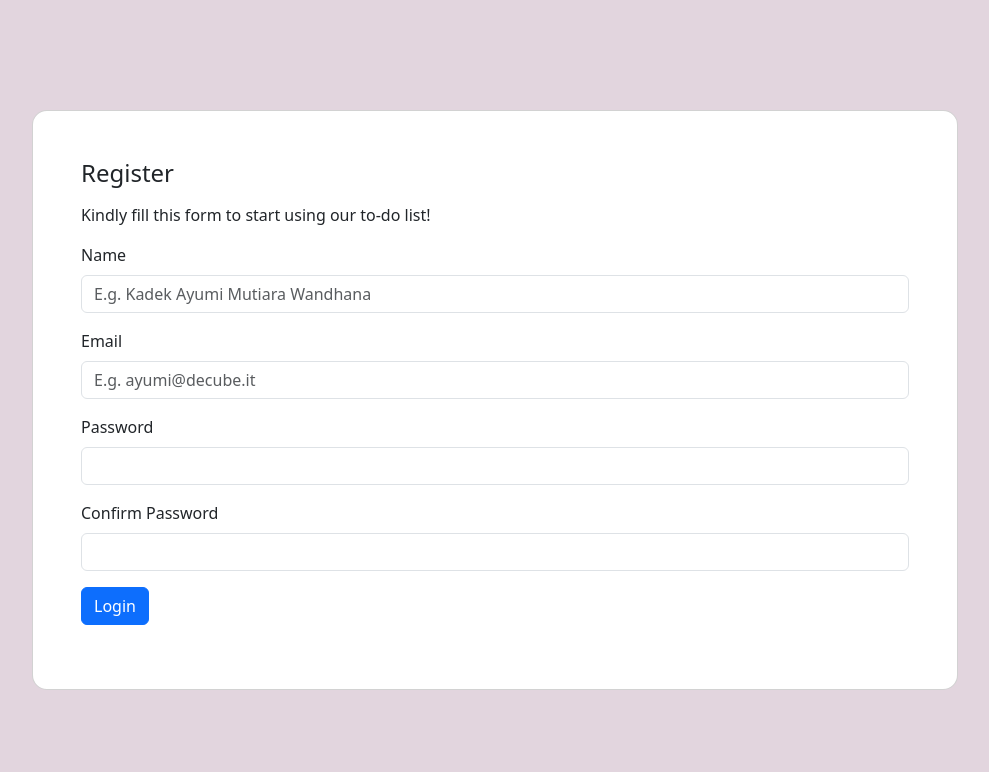
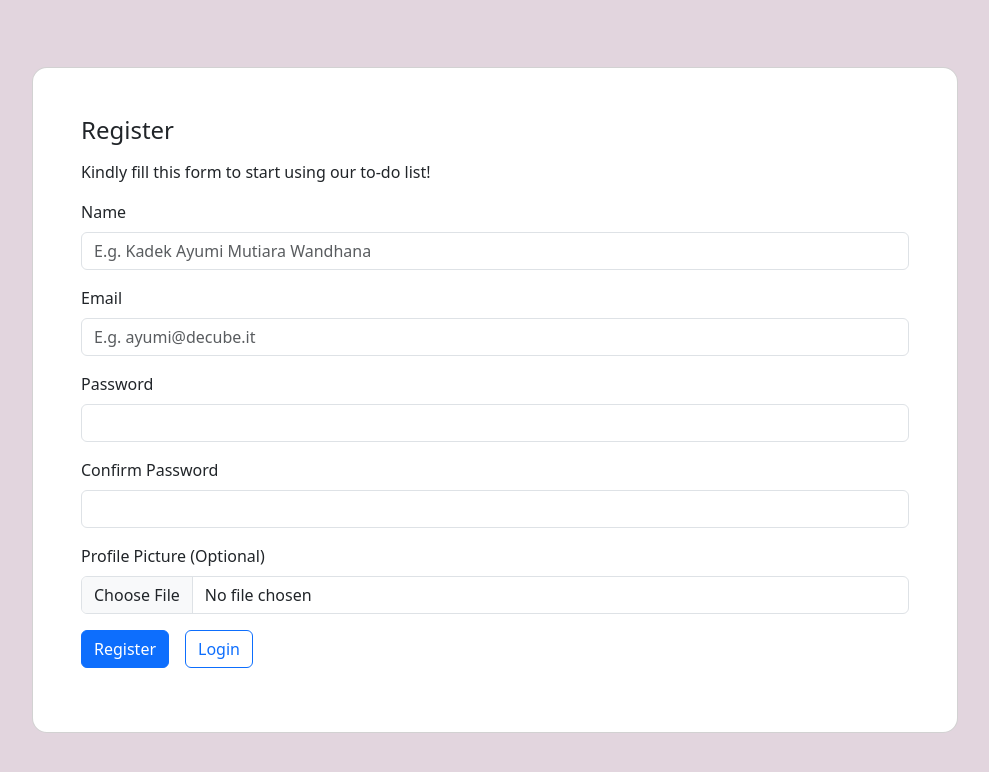
Before and after one commit to hoshiirui/hoshii-todo-express-js, a React (Create React App) app in the folder frontend/: page /register in a window 1280 px wide. Shown: the top 772 px of the page, without its empty margins (145-1134 px from the left). Built offline with nearby package versions, Linux system fonts and the light colour scheme.

Commit message:
display profile picture, UI fixes, tapi belum bisa register pake pp

```diff
--- a/frontend/src/components/Login.js
+++ b/frontend/src/components/Login.js
@@ -2,8 +2,13 @@ import React, { useState } from "react";
 import axios from "axios";
 import { useNavigate } from "react-router-dom";
 import { useAuth } from "../provider/authProvider";
+import { Link } from "react-router-dom"
 
 const Login = () => {
+  const buttonSpace = {
+    marginRight: "1rem",
+  };
+
   const [email, setEmail] = useState("");
   const [password, setPassword] = useState("");
   const [msg, setMsg] = useState("");
@@ -62,9 +67,9 @@ const Login = () => {
                     {msg}
                   </p>
                   <div className="form-group mb-3">
-                    <button type="submit" className="btn btn-primary">
-                      Login
-                    </button>
+                    <button type="submit" className="btn btn-primary"  style={buttonSpace}>Login</button>
+                    {/* <button type="button" className="btn btn-primary">Register</button> */}
+                    <Link to={`../register`} className="btn btn-outline-primary">Register</Link>
                   </div>
                 </form>
               </div>
--- a/frontend/src/components/Register.js
+++ b/frontend/src/components/Register.js
@@ -1,25 +1,54 @@
 import React, {useState} from 'react'
 import axios from 'axios'
-import { useNavigate } from 'react-router-dom'
+import { useNavigate, Link } from 'react-router-dom'
 
 const Register = () => {
+    const buttonSpace = {
+      marginRight: "1rem",
+    };
+
     const [name, setName] = useState('')
     const [email, setEmail] = useState('')
     const [password, setPassword] = useState('')
     const [confPassword, setConfPassword] = useState('')
     const [msg, setMsg] = useState("")
+    const [file, setFile] = useState("")
+    const [preview, setPreview] = useState("")
     const history = useNavigate()
+
+    const loadImage = (e) => {
+      const image = e.target.files[0]
+      setFile(image);
+      setPreview(URL.createObjectURL(image));
+    }
 
     const Register = async(e) => {
         e.preventDefault();
         try {
-            await axios.post('http://localhost:5000/users', {
-                name: name,
-                email: email,
-                password: password,
-                confPassword: confPassword
-            })
-            history("/login")
+            if(preview){
+              const formData = new FormData();
+              formData.append("name", name);
+              formData.append("email", email);
+              formData.append("password", password);
+              formData.append("confPassword", confPassword);
+              formData.append("file", file);
+              console.log(file)
+              await axios.post('http://localhost:5000/users', formData, {
+                headers:{
+                  "Content-Type": "multipart/form-data"
+                }
+              })
+            }else{
+              await axios.post('http://localhost:5000/users', {
+                  name: name,
+                  email: email,
+                  password: password,
+                  confPassword: confPassword,
+                  file: null
+              })
+            }
+            // history("/login").
+            console.log(preview)
         } catch (error) {
             if(error.response){
                 setMsg(error.response.data.msg)
@@ -56,12 +85,24 @@ const Register = () => {
                       <label htmlFor="confPasswordInput" className="form-label">Confirm Password</label>
                       <input type="password" onChange={(e) => setConfPassword(e.target.value)} value={confPassword} className="form-control" />
                     </div>
+                    <div className="form-group mb-3">
+                      <label htmlFor="fileInput" className="form-label">Profile Picture (Optional)</label>
+                      <input type="file" className="form-control" onChange={loadImage}/>
+                    </div>
                     <p className="text-danger mt-1" style={{ display: "block" }}>
                           {msg}
                     </p>
                     <div className="form-group mb-3">
-                        <button type="submit" className="btn btn-primary">Login</button>
+                        <button type="submit" className="btn btn-primary" style={buttonSpace}>Register</button>
+                        <Link to={`../login`} className="btn btn-outline-primary">Login</Link>
                     </div>
+                    {preview?(
+                      <figure>
+                        <img src={preview} alt='Preview image' className='w-128 h-128'></img>
+                      </figure>
+                    ): (
+                      ""
+                    )}
                   </form>
 
                 </div>
--- a/frontend/src/components/TodoList.js
+++ b/frontend/src/components/TodoList.js
@@ -49,8 +49,12 @@ const TodoList = () => {
     const decoded = jwt_decode(credentials.accessToken)
     setName(decoded.name)
     setUserid(decoded.userId)
-    setUrl(decoded.url)
-    // console.log(decoded)
+    if(decoded.url != null){
+      setUrl(decoded.url)
+    }else{
+      setUrl("http://localhost:5000/images/a083450jterpwerb7a966828c5c988fcb.png")
+    }
+    console.log(decoded)
   }, [])
 
   const Logout = async () => {
@@ -146,7 +150,7 @@ const TodoList = () => {
               <div className="card-body p-5">
                 <span className="text-center">
                   <div className="mt-3 mb-4">
-                    <img src={url} className="rounded-circle img-fluid" style={{width: '100px'}} />
+                    <img src={url} className="rounded-circle img-fluid" style={{width: '100px'}}/>
                   </div>
                   <h4 className="mb-2">{name}</h4>
                   <p className="text-muted mb-4">UserID: {userid} <span className="mx-2">|</span> <a href="#!">Edit Profile</a></p>
```
Also changed, not shown: 2 other files (tests, documents, lock files or other folders).
